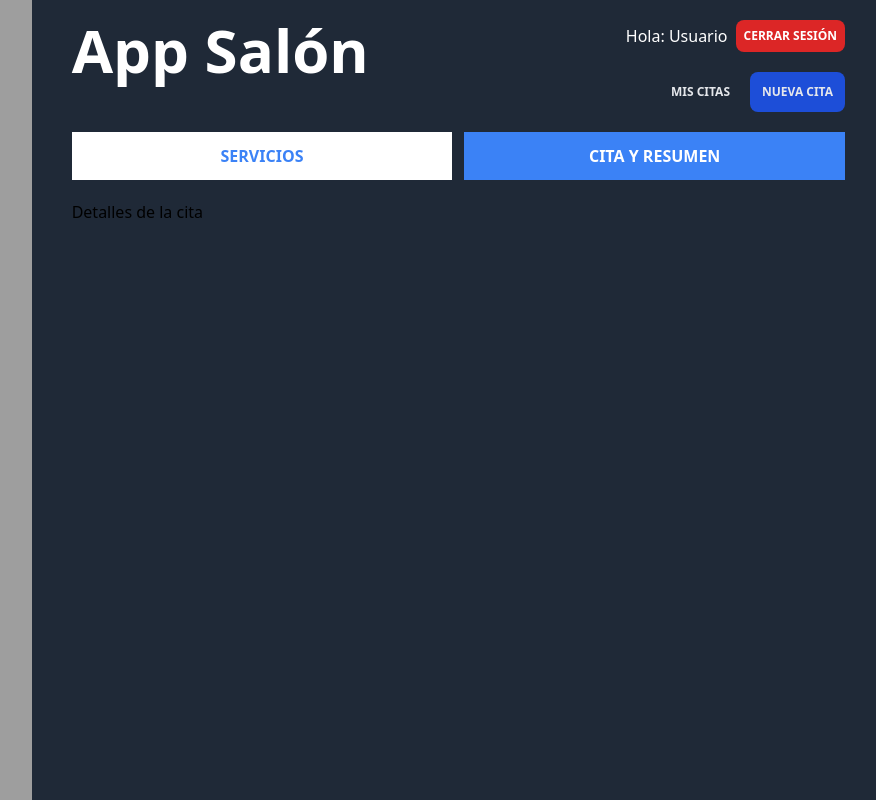
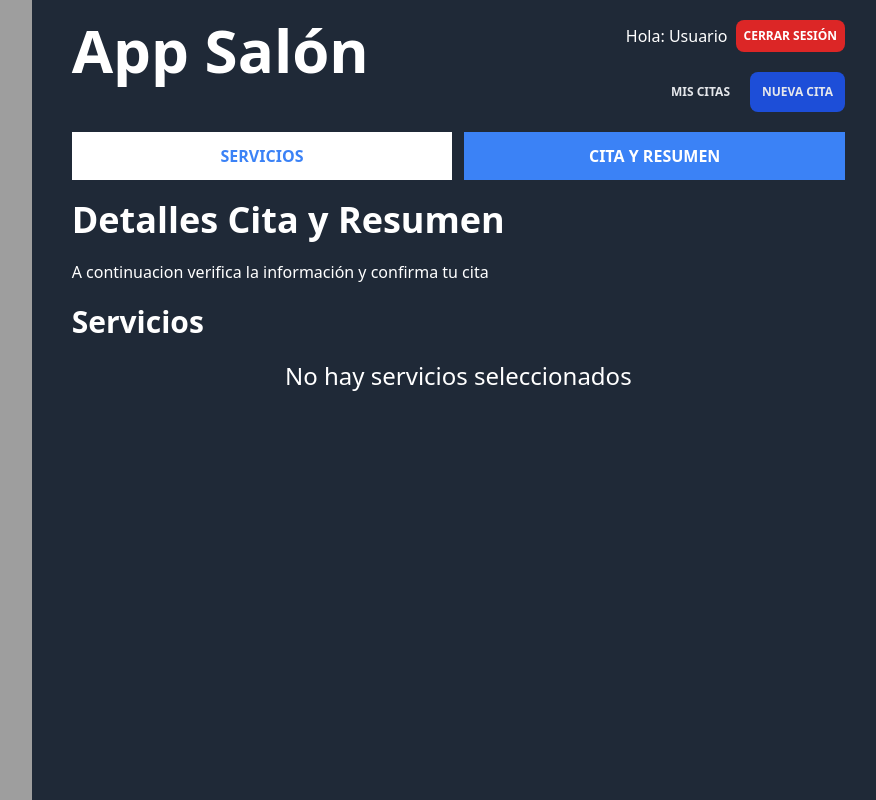
Before and after one commit to samuel2002Es/appSalon, a Vue app: page /reservaciones/nueva/detalles in a window 1280 px wide. Shown: the whole page, without its empty margins (395-1271 px from the left). Built offline with nearby package versions, Linux system fonts and the light colour scheme; grey boxes are pictures that could not be loaded.

Commit message:
se concluye con la parte de los servicios, la seleccion del mismo, calculo de total a pagar y vista eliminar desde listado de citas

```diff
--- /dev/null
+++ b/src/components/SelectedService.vue
@@ -0,0 +1,24 @@
+<template>
+  <div class="border border-gray-600 rounded-lg p-5 flex justify-between items-center">
+    <div>
+        <p class="text-2xl font-extrabold text-white">{{ service.name }}</p>
+        <p class="text-3xl font-black text-blue-500">{{ formatCurrrency(service.price) }}</p>
+    </div>
+    <button
+    type="button"
+    class="inline-flex items-center rounded-md bg-red-600 text-white text-sm px-3 py-2 font-semibold shadow-sm ring-1 ring-inset ring-red-300 hover:bg-red-700"
+    @click="appointments.onServiceSelected(service)"
+    >Eliminar</button>
+  </div>
+</template>
+<script setup>
+    import { formatCurrrency } from '../helpers'
+    import { useAppointmentsStore } from '../stores/appointments';
+
+    const appointments = useAppointmentsStore()
+    defineProps({
+        service: {
+            type: Object
+        }
+    })
+</script>
--- a/src/components/ServiceItem.vue
+++ b/src/components/ServiceItem.vue
@@ -1,13 +1,21 @@
 <template>
   <div
-  class="p-5 space-y-5 rounded-lg cursor-pointer bg-white"
+  class="p-5 space-y-5 rounded-lg cursor-pointer "
+  :class="appointments.isServiceSelected(service._id) ? 'bg-blue-500 text-white' : 'bg-white'"
+  @click="appointments.onServiceSelected(service)"
   >
     <p class="text-2xl font-light">{{ service.name }}</p>
-    <p class="text-4xl font-black text-blue-600">{{ formatCurrrency(service.price)}}</p>
+    <p
+      class="text-4xl font-black"
+      :class="appointments.isServiceSelected(service._id) ? 'bg-blue-500 text-white' : 'text-blue-600'"
+    >{{ formatCurrrency(service.price)}}</p>
   </div>
 </template>
 <script setup>
     import { formatCurrrency } from '../helpers'
+    import { useAppointmentsStore } from '../stores/appointments'
+
+    const appointments = useAppointmentsStore()
     defineProps({
         service: {
             type: Object
--- a/src/helpers/index.js
+++ b/src/helpers/index.js
@@ -5,7 +5,3 @@
 export const formatCurrrency = price => {
     return Number(price).toLocaleString('en-US',options)
 }
-
-export const prueba = (price) => {
-    return price
-}
--- /dev/null
+++ b/src/stores/appointments.js
@@ -0,0 +1,47 @@
+import {defineStore} from 'pinia'
+import { ref, computed } from 'vue'
+
+export const useAppointmentsStore = defineStore('appointments', () => {
+
+    const services = ref([])
+
+    function onServiceSelected(service){
+        //console.log(service)
+        //comprovacion si en el arreglo de services tenemos ya ese servicio no lo debemos guardar
+        if(services.value.some(itemSelectedService => itemSelectedService._id === service._id)){
+            //si ya esta en mi arreglo y doy click sobre el lo elimino
+            //recorre el arreglo, todos los que sean diferentes al servicio.id guardalos en mi arreglo services
+            //no es que lo borre, sino que vuelve a guardar todos los que no correspondan al id que seleccione, aqui solo entra cuando ya habia seleccionado antes
+            services.value = services.value.filter(itemSelectedService => itemSelectedService._id !== service._id)
+            //console.log("ya esta en la cita")
+        }else{
+            if (services.value.length == 2) {
+                alert('maximo 2 servicios por cita')
+                return
+            }
+            services.value.push(service)
+            //console.log("lo agrege correctamente")
+        }
+        //console.log(services.value)
+    }
+    //los computed son para que se calculen solos en caso de cambiar algo en ellos
+
+    const isServiceSelected = computed(()=>{
+        return (id) => services.value.some( serviceItem => serviceItem._id === id)
+            //si algun servicio esta en mi variable services es porque esta seleccionado,
+    })
+
+    const noServicesSelected = computed(() => services.value.length === 0)
+    //funcion para saber el total de lo seleccionado
+    //reduce: lo que hace la funcion es crear una variable total la cual comienza en cero, y va iterando sumando por cada iteracion el precio todo esto de mi arreglo services
+    const totalAmount = computed(() => {
+        return services.value.reduce((total, service) => total + service.price, 0)
+    })
+    return {
+        onServiceSelected,
+        isServiceSelected,
+        services,
+        totalAmount,
+        noServicesSelected
+    }
+})
--- a/src/stores/services.js
+++ b/src/stores/services.js
@@ -8,9 +8,9 @@
         try {
             const { data } = await ServicesAPI.all()
             services.value = data
-            console.log(data)
+            //console.log(data)
         } catch (error) {
-            console.log(error)
+            console.error(error)
         }
     })
     return {
--- a/src/views/appointments/AppointmentView.vue
+++ b/src/views/appointments/AppointmentView.vue
@@ -1,8 +1,29 @@
 <template>
-  <div>
-    <h1>Detalles de la cita</h1>
+  <h2 class="text-4xl font-extrabold text-white">Detalles Cita y Resumen</h2>
+  <p class="text-white text=lg">A continuacion verifica la información y confirma tu cita</p>
+
+  <h3 class="text-3xl font-extrabold text-white">Servicios</h3>
+
+  <p v-if="appointments.noServicesSelected" class="text-white text-2xl text-center">No hay servicios seleccionados</p>
+  <div v-else
+  class="grid gap-5"
+  >
+  <SelectedService
+    v-for="service in appointments.services"
+    :key="service._id"
+    :service="service"
+  ></SelectedService>
+  <p
+    class="text-white text-right text-2xl">Total a pagar:
+    <span class="font-black">{{ formatCurrrency(appointments.totalAmount) }}</span>
+  </p>
   </div>
+
 </template>
 <script setup>
+import SelectedService from '../../components/SelectedService.vue';
+import { useAppointmentsStore } from '../../stores/appointments';
+import { formatCurrrency } from '../../helpers'
 
+const appointments = useAppointmentsStore()
 </script>
--- a/src/views/appointments/NewAppointmentLayout.vue
+++ b/src/views/appointments/NewAppointmentLayout.vue
@@ -22,5 +22,8 @@
       Cita y Resumen
     </RouterLink>
   </nav>
-  <RouterView />
+  <!-- con space-y-5 logramos que a todos los hojos del routeview les ponga separacion -->
+  <div class="space-y-5">
+    <RouterView />
+  </div>
 </template>
```
